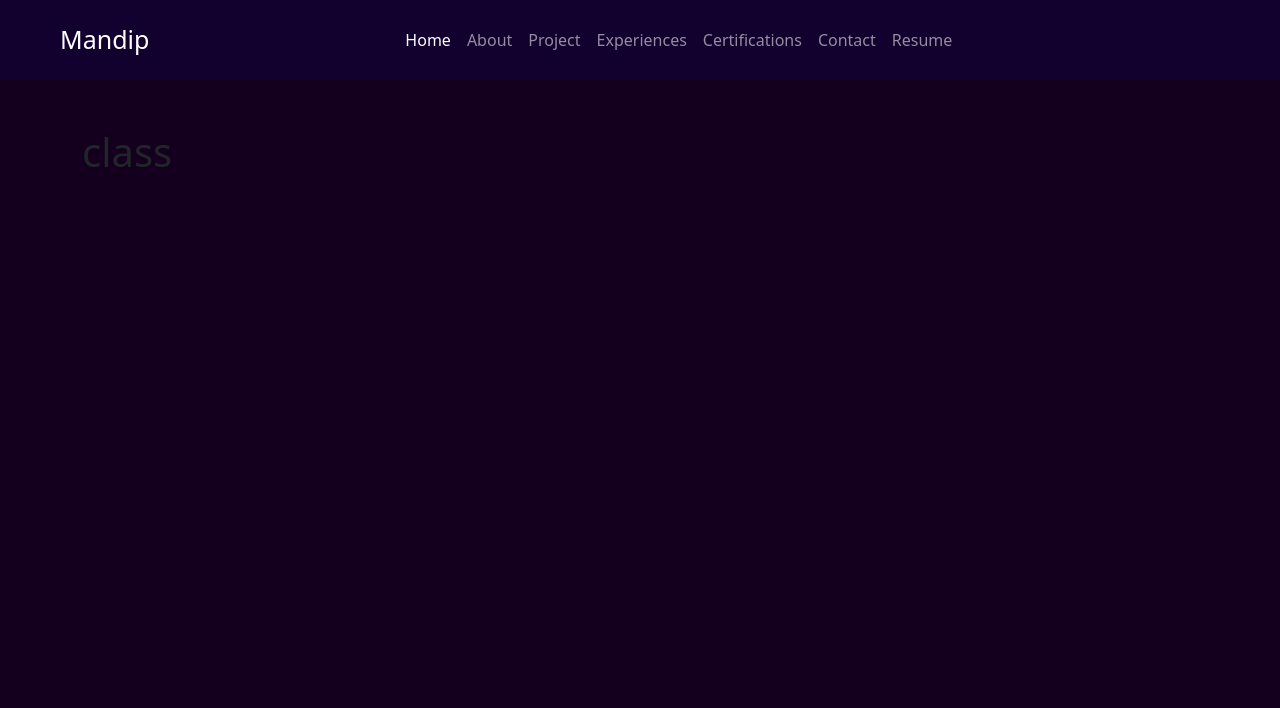
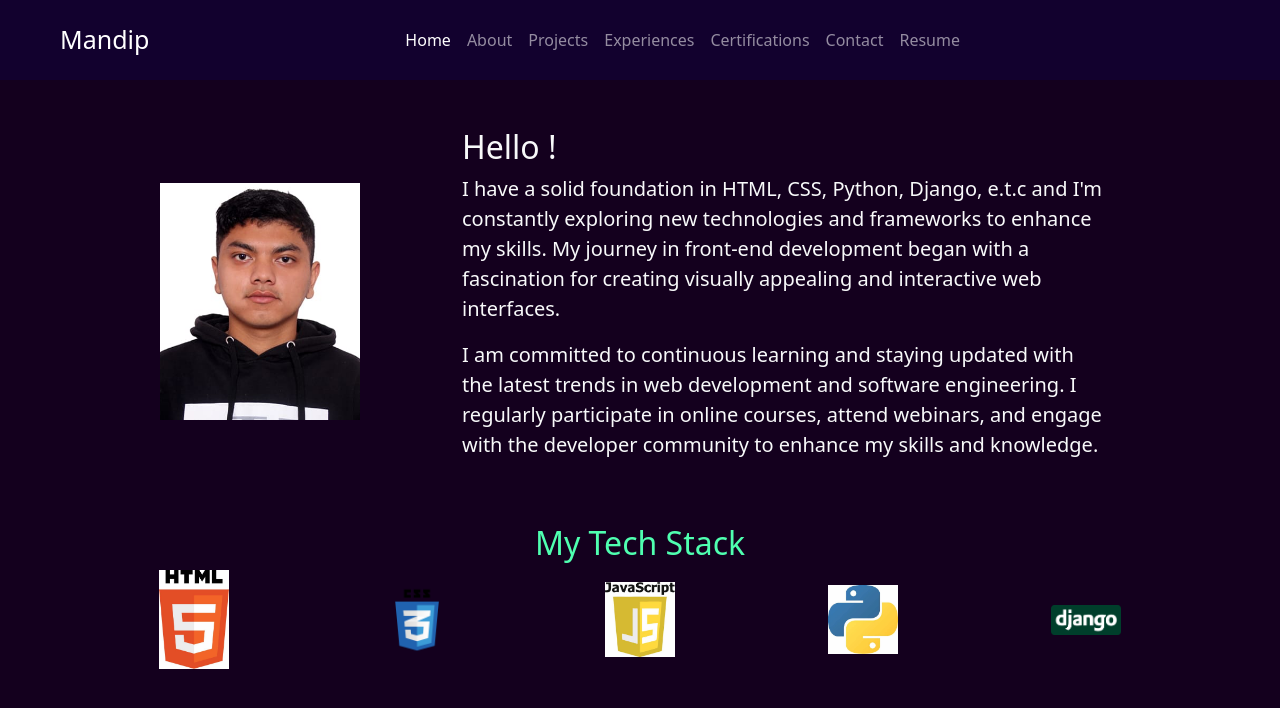
Before and after one commit to 99mandip/mandipportfolio, a Django app: template portfolio/resume/templates/about.html in a window 1280 px wide. Shown: the top 708 px of the page. Run offline with Django 5.2, Linux system fonts and the light colour scheme; the template is opened without the code that fills it, so the values that code supplies are empty.

Commit message:
still making webpage 2 pages finished

```diff
--- a/portfolio/resume/static/css/style.css
+++ b/portfolio/resume/static/css/style.css
@@ -55,3 +55,9 @@ body{
     justify-content: center;
     align-items: center;
 }
+
+.about_image{
+    width: 200px;
+    height: auto;
+    display: block;
+}
--- a/portfolio/resume/templates/about.html
+++ b/portfolio/resume/templates/about.html
@@ -2,8 +2,42 @@
 {% load static %}
 {% block content1 %}
 <div class="row my-5">
-   <h1>class</h1>
-  </div>
+   <div class="col-4 d-flex justify-content-center align-items-center">
+      <img src="{% static 'images/mypic.jpg' %}" alt="image" class="about_image">
+   </div>
+
+ <div class="col-7 text-left text-light">
+   <h2> Hello !</h2>
+   <p class="fs-5">
+      I have a solid foundation in HTML, CSS, Python, Django, e.t.c and I'm constantly exploring new technologies and frameworks to enhance my skills. My journey in front-end development began with a fascination for creating visually appealing and interactive web interfaces.
+   </p>
+   <p class="fs-5">
+      I am committed to continuous learning and staying updated with the latest trends in web development and software engineering. I regularly participate in online courses, attend webinars, and engage with the developer community to enhance my skills and knowledge.
+   </p>
+
+ </div>
+</div>
+
+<div class="row my-2">
+     <h2 class="text-center"style="color:#4fffb0;"> My Tech Stack</h2>
+
+      <div class="d-flex justify-content-around align-items-center">
+       <img src="{% static 'images/html.jpg' %}" alt="html logo" width="70" height="70"
+       class="img-fluid">
+
+         <img src="{% static 'images/css.png' %}" alt="css logo" width="70" height="70"
+         class="img-fluid">
+
+         <img src="{% static 'images/js.jpg' %}" alt="javascript logo" width="70" height="70"
+         class="img-fluid">
+
+         <img src="{% static 'images/py.jpg' %}" alt="python logo" width="70" height="70"
+         class="img-fluid">
+
+         <img src="{% static 'images/django.png' %}" alt="django logo" width="70" height="70"
+         class="img-fluid">
+      </div>
+   </div>
 
 
 {% endblock content1 %}
--- a/portfolio/resume/templates/navbar.html
+++ b/portfolio/resume/templates/navbar.html
@@ -10,10 +10,10 @@
             <a class="nav-link active" aria-current="page" href="/">Home</a>
           </li>
           <li class="nav-item">
-            <a class="nav-link" href="/">About</a>
+            <a class="nav-link" href="{% url 'about' %}">About</a>
           </li>
           <li class="nav-item">
-            <a class="nav-link" href="/">Project</a>
+            <a class="nav-link" href="{% url 'projects' %}">Projects</a>
           </li>
           <li class="nav-item">
             <a class="nav-link" href="/">Experiences</a>
--- a/portfolio/resume/urls.py
+++ b/portfolio/resume/urls.py
@@ -4,5 +4,6 @@ from . import views
 
 urlpatterns = [
     path("",views.home,name="home"),
-    path("about/",views.about,name="about")
+    path("about/",views.about,name="about"),
+    path("projects/",views.projects,name="projects")
 ]
--- a/portfolio/resume/views.py
+++ b/portfolio/resume/views.py
@@ -4,5 +4,8 @@ from django.shortcuts import render
 def home(request):
     return render (request,"home.html")
 
-def about (request):
+def about(request):
     return render (request, "about.html")
+
+def projects (request):
+    return render (request,"projects.html")
```
Also changed, not shown: portfolio/resume/templates/projects.html (added, +7 -0 lines), portfolio/resume/static/images/css.png (added), portfolio/resume/static/images/django.png (added), portfolio/resume/static/images/html.jpg (added), portfolio/resume/static/images/js.jpg (added), portfolio/resume/static/images/py.jpg (added).
